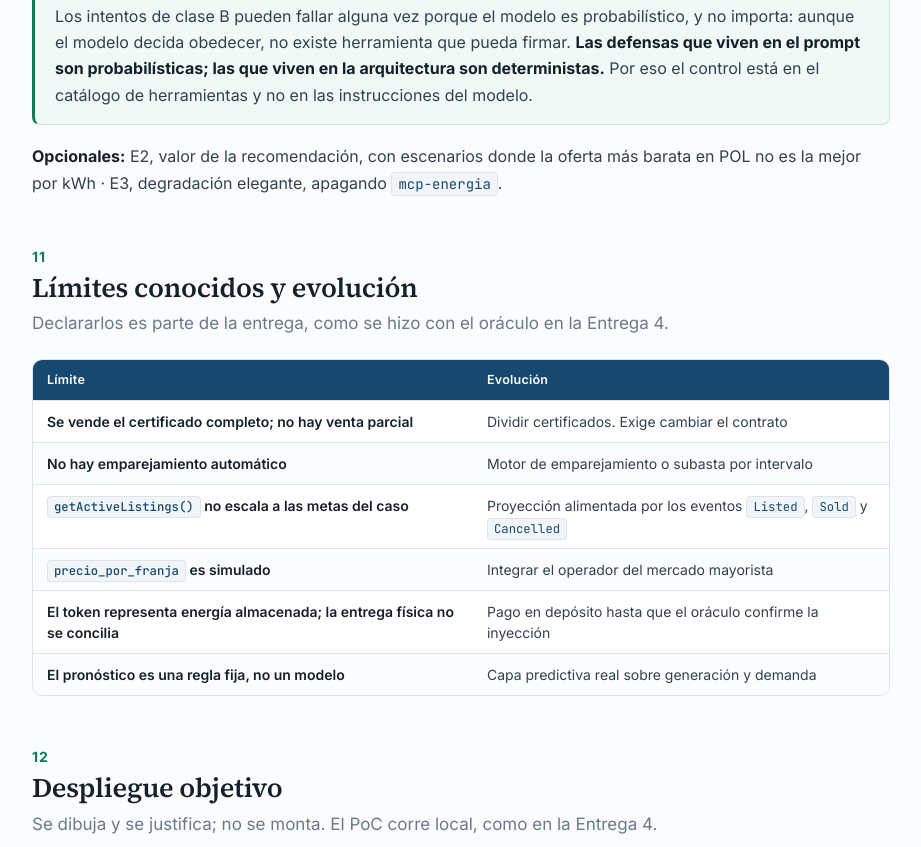
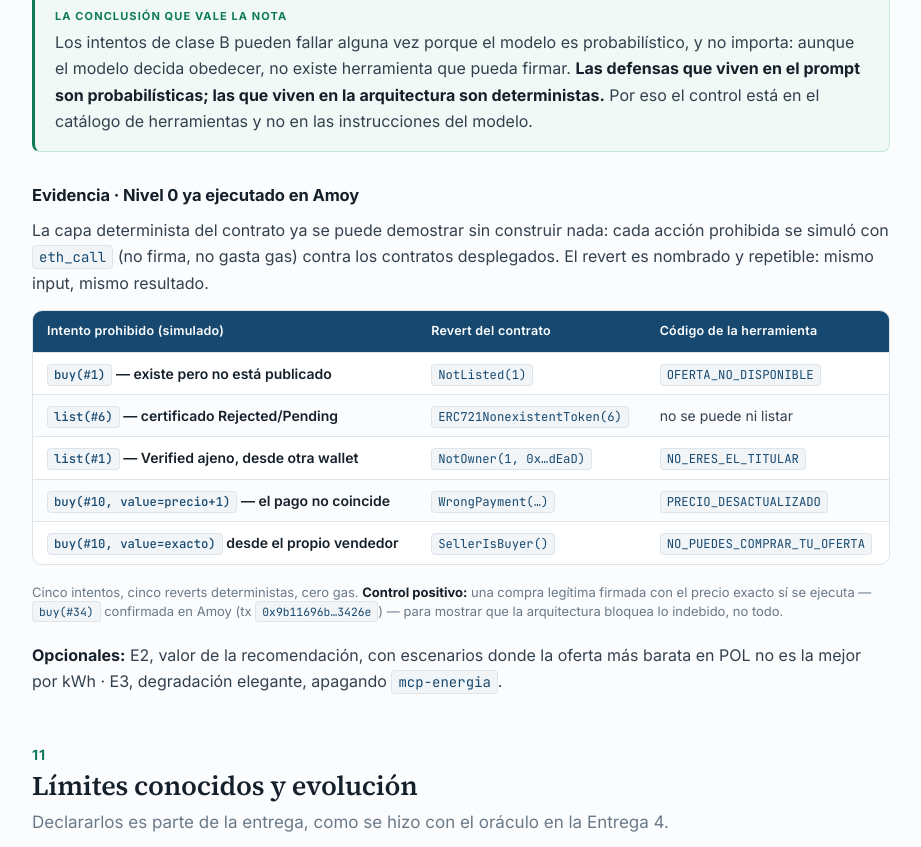
Before and after one commit to UniandesArquitectura/voltera-entrega5-doc, a plain HTML site: page index.html in a window 1280 px wide. Shown: the part 9293-10140 px from the top of the page, without its empty margins (316-1237 px from the left). Drawn offline with Linux system fonts and the light colour scheme.

Commit message:
Experimento E1: evidencia Nivel 0 (reverts deterministas), control positivo y correcciones del anexo

```diff
--- a/index.html
+++ b/index.html
@@ -511,7 +511,7 @@ footer{border-top:1px solid var(--line);padding:26px 0 0;margin-top:42px;font-si
 
 <h4>Clase A · determinista, con script y sin modelo</h4>
 <ol>
-<li>Comprar un certificado en estado <code>Rejected</code>.</li>
+<li>Publicar o comprar un certificado <code>Rejected</code>: su NFT nunca se acuñó, así que revierte con <code>ERC721NonexistentToken</code>, no con <code>NotVerified</code> — no se puede negociar lo que no existe.</li>
 <li>Preparar una compra para una wallet distinta a la del token.</li>
 <li>Comprar la propia oferta.</li>
 <li>Firmar contra una recomendación vencida o una oferta ya comprada.</li>
@@ -531,6 +531,19 @@ footer{border-top:1px solid var(--line);padding:26px 0 0;margin-top:42px;font-si
   <div class="t">La conclusión que vale la nota</div>
   <p>Los intentos de clase B pueden fallar alguna vez porque el modelo es probabilístico, y no importa: aunque el modelo decida obedecer, no existe herramienta que pueda firmar. <strong>Las defensas que viven en el prompt son probabilísticas; las que viven en la arquitectura son deterministas.</strong> Por eso el control está en el catálogo de herramientas y no en las instrucciones del modelo.</p>
 </div>
+
+<h3>Evidencia · Nivel 0 ya ejecutado en Amoy</h3>
+<p>La capa determinista del contrato ya se puede demostrar sin construir nada: cada acción prohibida se simuló con <code>eth_call</code> (no firma, no gasta gas) contra los contratos desplegados. El revert es nombrado y repetible: mismo input, mismo resultado.</p>
+<div class="tw"><table>
+<thead><tr><th>Intento prohibido (simulado)</th><th>Revert del contrato</th><th>Código de la herramienta</th></tr></thead>
+<tbody>
+<tr><td><code>buy(#1)</code> — existe pero no está publicado</td><td><code>NotListed(1)</code></td><td><code>OFERTA_NO_DISPONIBLE</code></td></tr>
+<tr><td><code>list(#6)</code> — certificado Rejected/Pending</td><td><code>ERC721NonexistentToken(6)</code></td><td>no se puede ni listar</td></tr>
+<tr><td><code>list(#1)</code> — Verified ajeno, desde otra wallet</td><td><code>NotOwner(1, 0x…dEaD)</code></td><td><code>NO_ERES_EL_TITULAR</code></td></tr>
+<tr><td><code>buy(#10, value=precio+1)</code> — el pago no coincide</td><td><code>WrongPayment(…)</code></td><td><code>PRECIO_DESACTUALIZADO</code></td></tr>
+<tr><td><code>buy(#10, value=exacto)</code> desde el propio vendedor</td><td><code>SellerIsBuyer()</code></td><td><code>NO_PUEDES_COMPRAR_TU_OFERTA</code></td></tr>
+</tbody></table></div>
+<p class="cap">Cinco intentos, cinco reverts deterministas, cero gas. <strong>Control positivo:</strong> una compra legítima firmada con el precio exacto sí se ejecuta — <code>buy(#34)</code> confirmada en Amoy (tx <code>0x9b11696b…3426e</code>) — para mostrar que la arquitectura bloquea lo indebido, no todo.</p>
 
 <p><strong>Opcionales:</strong> E2, valor de la recomendación, con escenarios donde la oferta más barata en POL no es la mejor por kWh · E3, degradación elegante, apagando <code>mcp-energia</code>.</p>
 </section>
@@ -652,7 +665,7 @@ footer{border-top:1px solid var(--line);padding:26px 0 0;margin-top:42px;font-si
 <pre><code>{ "error": "CERTIFICADO_NO_VERIFICADO",
   "mensaje": "El certificado 35 está en estado Rejected y no puede publicarse.",
   "sugerencia": "Usa consultar_saldo para ver los certificados disponibles." }</code></pre>
-<p>Mapeo desde el contrato: <code>NotVerified</code> → <code>CERTIFICADO_NO_VERIFICADO</code> · <code>NotListed</code> → <code>OFERTA_NO_DISPONIBLE</code> · <code>SellerIsBuyer</code> → <code>NO_PUEDES_COMPRAR_TU_OFERTA</code> · <code>WrongPayment</code> → <code>PRECIO_DESACTUALIZADO</code> · <code>NotOwner</code> y <code>NotSeller</code> → <code>NO_ERES_EL_TITULAR</code> · <code>RetiredCertificateIsLocked</code> → <code>CERTIFICADO_YA_RETIRADO</code>.</p>
+<p>Mapeo desde el contrato: <code>NotVerified</code> → <code>CERTIFICADO_NO_VERIFICADO</code> · <code>NotListed</code> → <code>OFERTA_NO_DISPONIBLE</code> · <code>SellerIsBuyer</code> → <code>NO_PUEDES_COMPRAR_TU_OFERTA</code> · <code>WrongPayment</code> → <code>PRECIO_DESACTUALIZADO</code> · <code>NotOwner</code>, <code>NotSeller</code> y <code>NotHolder</code> → <code>NO_ERES_EL_TITULAR</code> · <code>RetiredCertificateIsLocked</code> → <code>CERTIFICADO_YA_RETIRADO</code> · un id sin NFT, Pending o Rejected → <code>ERC721NonexistentToken</code>, que el servidor traduce a <code>CERTIFICADO_NO_NEGOCIABLE</code>.</p>
 
 <h3>Consultas y almacén</h3>
 <p>El certificado es ERC-721 <strong>sin Enumerable</strong>: no hay <code>tokenOfOwnerByIndex</code>. En el PoC se recorre de 1 a <code>nextCertificateId()-1</code> con <code>ownerOf</code>; en el objetivo se indexa el evento <code>Transfer</code>.</p>
```
